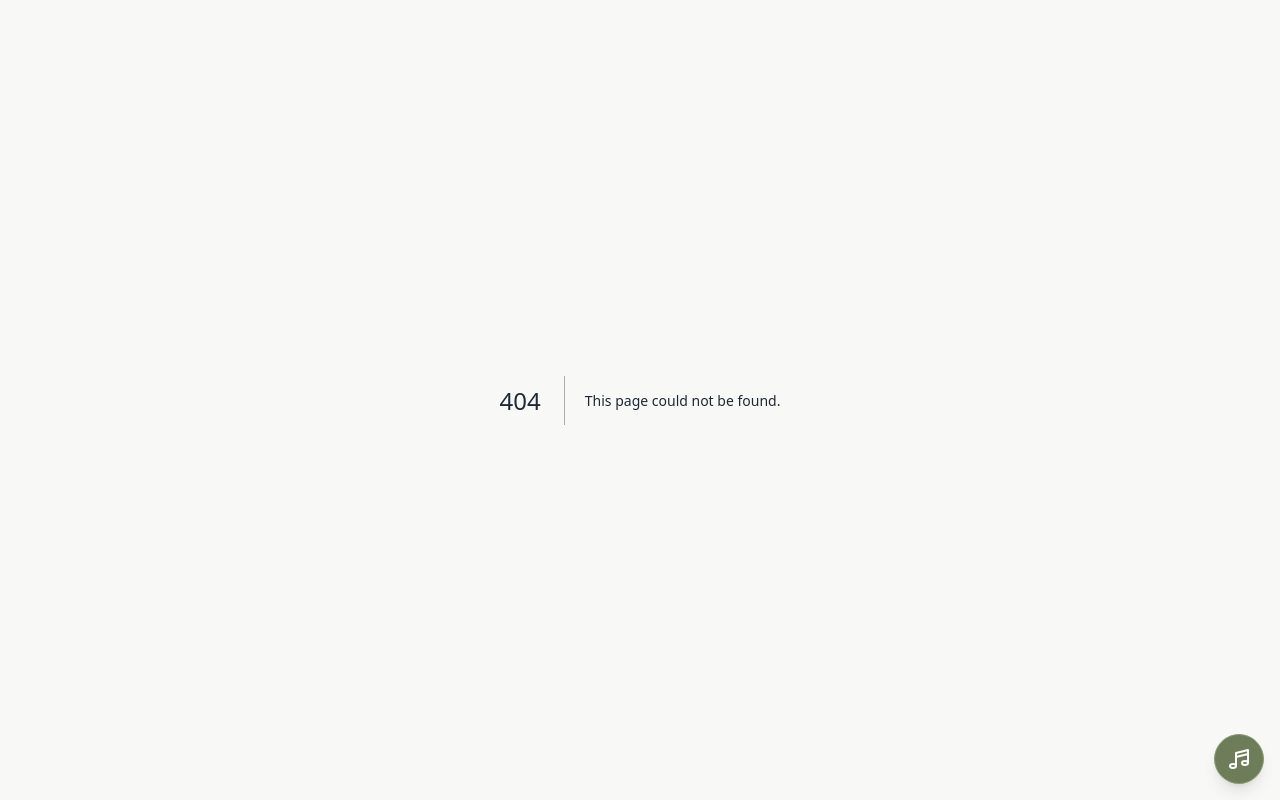
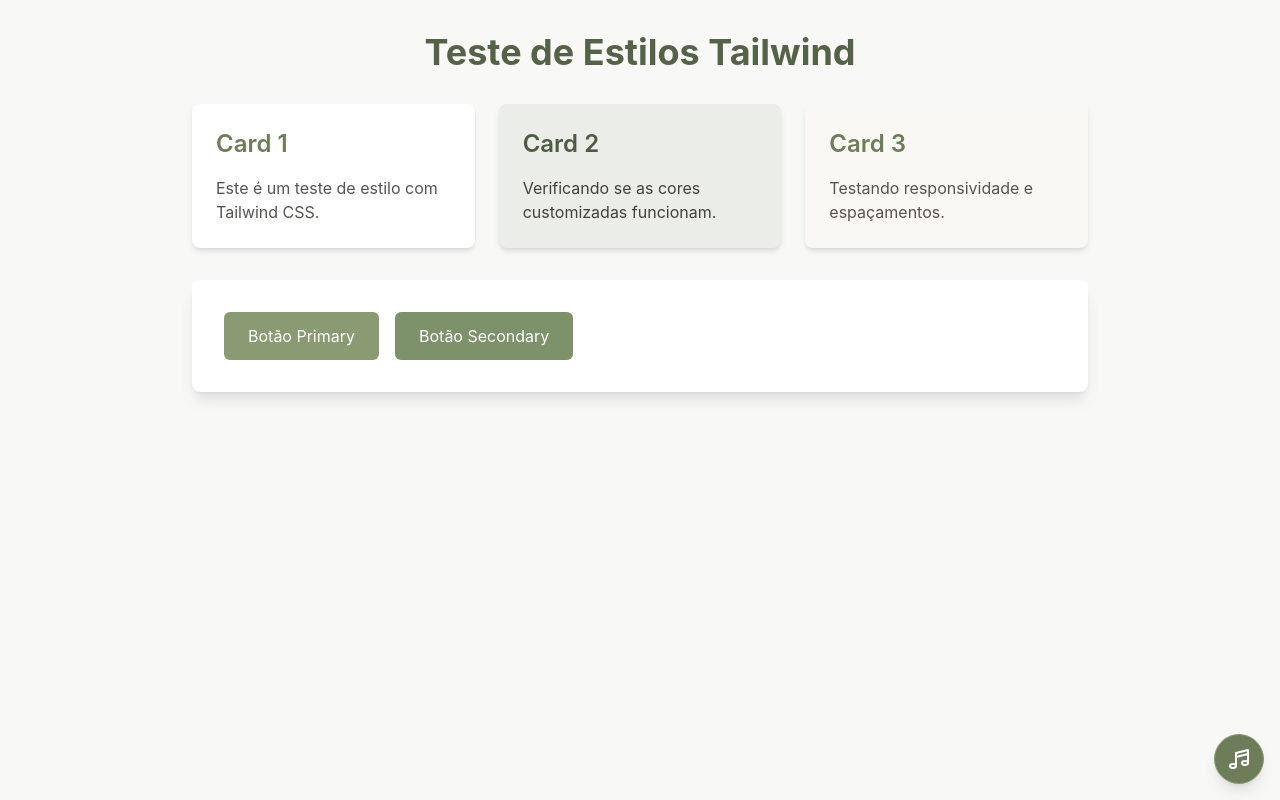
Before and after one commit to calixtops/noivos_online, a Next.js app: page /teste-estilo in a window 1280 px wide. Before the commit this address had no page. Built offline with nearby package versions, Linux system fonts and the light colour scheme.

Commit message:
Fix: Restore PostCSS configuration and add style test page
- Revert PostCSS config to object format for better compatibility
- Add test page to verify Tailwind CSS styles are working
- Ensure build process works correctly on Vercel

```diff
--- a/src/pages/simple.tsx
+++ /dev/null
@@ -1,37 +0,0 @@
-export default function SimpleTest() {
-  return (
-    <div className="min-h-screen bg-olive-50 p-8">
-      <h1 className="text-4xl font-bold text-olive-800 mb-4">
-        Teste Simples Tailwind
-      </h1>
-      <div className="bg-olive-500 p-4 rounded-lg mb-4">
-        <p className="text-white font-medium">
-          ✅ Se você vê este fundo verde oliva, o Tailwind está funcionando!
-        </p>
-      </div>
-      <div className="grid grid-cols-1 md:grid-cols-3 gap-4">
-        <div className="bg-red-500 p-4 rounded-lg">
-          <p className="text-white">Vermelho</p>
-        </div>
-        <div className="bg-blue-500 p-4 rounded-lg">
-          <p className="text-white">Azul</p>
-        </div>
-        <div className="bg-green-500 p-4 rounded-lg">
-          <p className="text-white">Verde</p>
-        </div>
-      </div>
-      <div className="mt-8 text-olive-700">
-        <p className="text-lg">Se você vê:</p>
-        <ul className="list-disc ml-6 mt-2">
-          <li>Fundo da página em verde oliva claro</li>
-          <li>Título grande em verde oliva escuro</li>
-          <li>Caixa verde oliva com texto branco</li>
-          <li>Grid de 3 caixas coloridas</li>
-        </ul>
-        <p className="mt-4 font-bold text-green-600">
-          🎉 ENTÃO O TAILWIND ESTÁ FUNCIONANDO PERFEITAMENTE!
-        </p>
-      </div>
-    </div>
-  );
-}
--- a/src/pages/test.tsx
+++ /dev/null
@@ -1,19 +0,0 @@
-export default function TestPage() {
-  return (
-    <div className="min-h-screen bg-red-500 p-8">
-      <h1 className="text-4xl font-bold text-white mb-4">
-        Teste Tailwind CSS
-      </h1>
-      <div className="bg-blue-500 p-4 rounded-lg">
-        <p className="text-white">
-          Se você vê este texto branco em fundo azul, o Tailwind está funcionando!
-        </p>
-      </div>
-      <div className="bg-olive-500 p-4 rounded-lg mt-4">
-        <p className="text-white">
-          Se você vê este fundo verde oliva, as cores customizadas estão funcionando!
-        </p>
-      </div>
-    </div>
-  );
-}
--- /dev/null
+++ b/src/pages/teste-estilo.tsx
@@ -0,0 +1,37 @@
+export default function TesteEstilo() {
+  return (
+    <div className="min-h-screen bg-olive-50 p-8">
+      <div className="max-w-4xl mx-auto">
+        <h1 className="text-4xl font-bold text-olive-700 mb-8 text-center">
+          Teste de Estilos Tailwind
+        </h1>
+
+        <div className="grid grid-cols-1 md:grid-cols-3 gap-6 mb-8">
+          <div className="bg-white p-6 rounded-lg shadow-md">
+            <h2 className="text-2xl font-semibold text-olive-600 mb-4">Card 1</h2>
+            <p className="text-stone-600">Este é um teste de estilo com Tailwind CSS.</p>
+          </div>
+
+          <div className="bg-sage-100 p-6 rounded-lg shadow-md">
+            <h2 className="text-2xl font-semibold text-sage-700 mb-4">Card 2</h2>
+            <p className="text-stone-700">Verificando se as cores customizadas funcionam.</p>
+          </div>
+
+          <div className="bg-cream-100 p-6 rounded-lg shadow-md">
+            <h2 className="text-2xl font-semibold text-olive-600 mb-4">Card 3</h2>
+            <p className="text-stone-600">Testando responsividade e espaçamentos.</p>
+          </div>
+        </div>
+
+        <div className="bg-white p-8 rounded-lg shadow-lg">
+          <button className="bg-olive-500 hover:bg-olive-600 text-white px-6 py-3 rounded-md transition-colors duration-200 mr-4">
+            Botão Primary
+          </button>
+          <button className="bg-sage-500 hover:bg-sage-600 text-white px-6 py-3 rounded-md transition-colors duration-200">
+            Botão Secondary
+          </button>
+        </div>
+      </div>
+    </div>
+  );
+}
```
Also changed, not shown: 1 other file (tests, documents, lock files or other folders).
